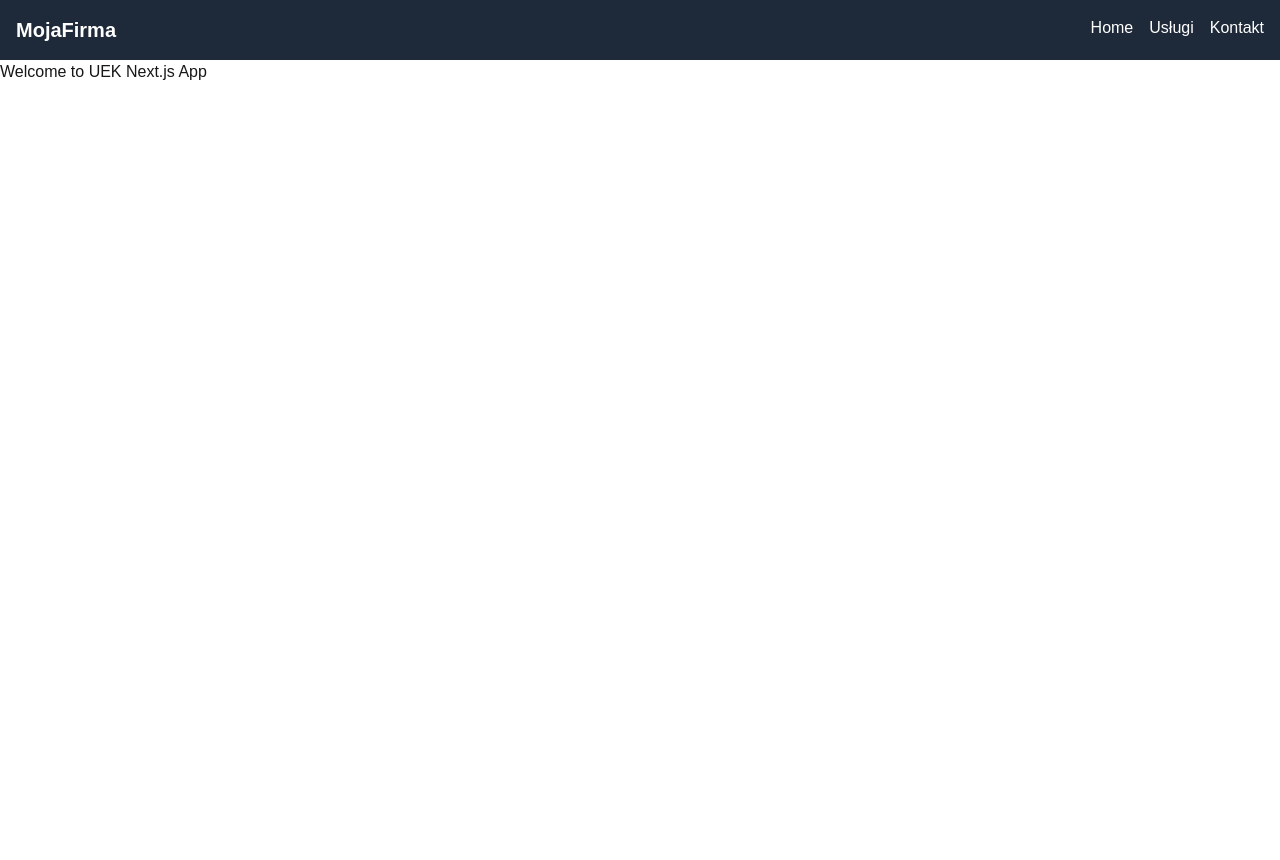
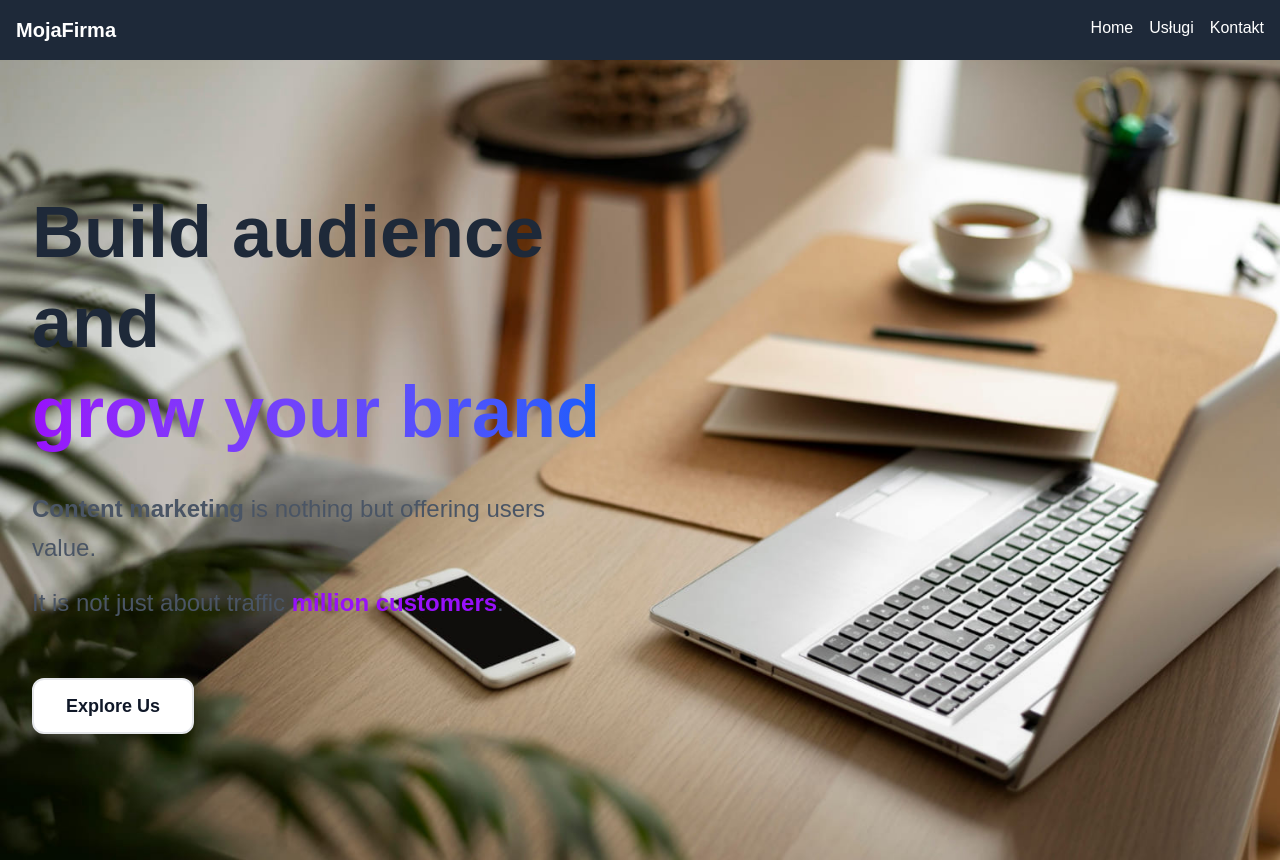
Before and after one commit to TDomagalski/uek_next.js, a Next.js app: page / in a window 1280 px wide. Before the commit the page ends 800 px from the top, so only its background shows below. Built offline with nearby package versions, Linux system fonts and the light colour scheme.

Commit message:
feat: add metadata to all pages, start coding frontpage

```diff
--- a/app/kontakt/page.jsx
+++ b/app/kontakt/page.jsx
@@ -1,3 +1,13 @@
+export const metadata = {
+  title: {
+    default: 'TwojaStrona.pl - Kontakt',
+    template: '%s | TwojaStrona.pl',
+  },
+  description:
+    'Content marketing i profesjonalne projektowanie stron WWW. Zwiększ zasięg swojej marki z naszymi usługami.',
+  metadataBase: new URL('https://twojastrona.pl/kontakt'),
+};
+
 export default function KontaktPage() {
   return (
     <main className="flex min-h-screen flex-col items-center justify-between p-24">
--- a/app/layout.jsx
+++ b/app/layout.jsx
@@ -13,13 +13,47 @@ const geistMono = Geist_Mono({
 });
 
 export const metadata = {
-  title: 'Create Next App',
-  description: 'Generated by create next app',
+  title:
+    'Agencja Web Design & SEO | Projektowanie Stron WWW | Content Marketing',
+  description:
+    'Profesjonalne projektowanie stron internetowych, optymalizacja SEO i content marketing. Budujemy marki online i zwiększamy zasięg. Sprawdź nasze usługi!',
+  keywords:
+    'web design, SEO, projektowanie stron internetowych, content marketing, strony www, optymalizacja SEO, agencja marketingowa, responsive design',
+  authors: [{ name: 'Agencja Web Design' }],
+
+  openGraph: {
+    title: 'Agencja Web Design & SEO - Buduj markę online',
+    description:
+      'Profesjonalne projektowanie stron internetowych, optymalizacja SEO i content marketing. Budujemy marki online i zwiększamy zasięg. Sprawdź nasze usługi!',
+    type: 'website',
+    locale: 'pl_PL',
+    siteName: 'Agencja Web Design',
+    images: [
+      {
+        url: '/top-bg.jpg',
+        width: 1500,
+        height: 990,
+        alt: 'Agencja Web Design - projektowanie stron internetowych i SEO',
+      },
+    ],
+  },
+
+  robots: {
+    index: true,
+    follow: true,
+    googleBot: {
+      index: true,
+      follow: true,
+      'max-video-preview': -1,
+      'max-image-preview': 'large',
+      'max-snippet': -1,
+    },
+  },
 };
 
 export default function RootLayout({ children }) {
   return (
-    <html lang="en">
+    <html lang="pl_PL">
       <body
         className={`${geistSans.variable} ${geistMono.variable} antialiased`}
       >
--- a/app/page.jsx
+++ b/app/page.jsx
@@ -1,9 +1,64 @@
-import Image from 'next/image';
+import Button from '../components/ui/Buttons';
+
+export const metadata = {
+  title: {
+    default: 'TwojaStrona.pl',
+    template: '%s | TwojaStrona.pl',
+  },
+  description:
+    'Content marketing i profesjonalne projektowanie stron WWW. Zwiększ zasięg swojej marki z naszymi usługami.',
+  metadataBase: new URL('https://twojastrona.pl'),
+};
 
 export default function Home() {
   return (
-    <div>
-      <h1>Welcome to UEK Next.js App</h1>
-    </div>
+    <>
+      <section
+        className="relative min-h-screen flex items-center justify-center overflow-hidden bg-cover bg-no-repeat bg-center"
+        style={{ backgroundImage: 'url(/homepage/top-bg.jpg)' }}
+      >
+        {/* Main Content Container */}
+        <div className="relative z-10 w-full max-w-7xl mx-auto px-4 sm:px-6 lg:px-8">
+          <div className="grid grid-cols-1 lg:grid-cols-2 gap-12 lg:gap-16 items-center min-h-screen py-20">
+            {/* Left Side - Content */}
+            <header className="space-y-8">
+              <h1 className="text-5xl sm:text-6xl lg:text-7xl font-bold leading-tight">
+                <span className="text-gray-800">Build audience and</span>
+                <br />
+                <span className="text-transparent bg-clip-text bg-gradient-to-r from-purple-600 to-blue-600">
+                  grow your brand
+                </span>
+              </h1>
+
+              <div className="space-y-4">
+                <p className="text-xl lg:text-2xl text-gray-600 leading-relaxed max-w-xl">
+                  <strong>Content marketing</strong> is nothing but offering
+                  users value.
+                </p>
+                <p className="text-xl lg:text-2xl text-gray-600 leading-relaxed max-w-xl">
+                  It is not just about traffic{' '}
+                  <span className="text-purple-600 font-semibold">
+                    million customers
+                  </span>
+                  .
+                </p>
+              </div>
+
+              {/* CTA Button */}
+              <div className="pt-6">
+                <Button
+                  variant="secondary"
+                  size="lg"
+                  className="group relative overflow-hidden"
+                  aria-label="Poznaj nasze usługi web design i SEO"
+                >
+                  <span className="relative z-10">Explore Us</span>
+                </Button>
+              </div>
+            </header>
+          </div>
+        </div>
+      </section>
+    </>
   );
 }
--- a/app/uslugi/page.jsx
+++ b/app/uslugi/page.jsx
@@ -1,3 +1,13 @@
+export const metadata = {
+  title: {
+    default: 'TwojaStrona.pl - Usługi',
+    template: '%s | TwojaStrona.pl',
+  },
+  description:
+    'Content marketing i profesjonalne projektowanie stron WWW. Zwiększ zasięg swojej marki z naszymi usługami.',
+  metadataBase: new URL('https://twojastrona.pl/uslugi'),
+};
+
 export default function UslugiPage() {
   return (
     <main className="flex min-h-screen flex-row items-center justify-around p-24">
--- /dev/null
+++ b/components/ui/Buttons.jsx
@@ -0,0 +1,84 @@
+'use client';
+
+import { forwardRef } from 'react';
+import { cn } from '@/lib/utils';
+
+/**
+ * Uniwersalny komponent Button z animacjami i accessibility
+ * forwardRef pozwala na przekazywanie ref - ważne dla form libraries i focus management
+ */
+const Button = forwardRef(
+  (
+    {
+      children,
+      variant = 'primary',
+      size = 'md',
+      className,
+      disabled,
+      loading = false,
+      ...props
+    },
+    ref
+  ) => {
+    const baseStyles = cn(
+      // Base styles z focus management dla accessibility
+      'inline-flex items-center justify-center font-semibold rounded-xl transition-all duration-300',
+      'focus:outline-none focus:ring-2 focus:ring-offset-2 disabled:opacity-50 disabled:cursor-not-allowed',
+      'active:scale-[0.98] shadow-lg hover:shadow-xl',
+
+      // Variants - różne style wizualne
+      {
+        'bg-gradient-to-r from-blue-600 to-purple-600 hover:from-blue-700 hover:to-purple-700 text-white focus:ring-blue-500':
+          variant === 'primary',
+        'bg-gradient-to-r from-orange-500 to-red-500 hover:from-orange-600 hover:to-red-600 text-white focus:ring-orange-500':
+          variant === 'cta',
+        'bg-white hover:bg-gray-50 text-gray-900 border-2 border-gray-200 hover:border-gray-300 focus:ring-blue-500':
+          variant === 'secondary',
+      },
+
+      // Sizes
+      {
+        'px-4 py-2 text-sm h-10': size === 'sm',
+        'px-6 py-3 text-base h-12': size === 'md',
+        'px-8 py-4 text-lg h-14': size === 'lg',
+      },
+
+      className
+    );
+
+    return (
+      <button
+        ref={ref}
+        className={baseStyles}
+        disabled={disabled || loading}
+        {...props}
+      >
+        {loading && (
+          <svg
+            className="animate-spin -ml-1 mr-3 h-5 w-5"
+            fill="none"
+            viewBox="0 0 24 24"
+          >
+            <circle
+              className="opacity-25"
+              cx="12"
+              cy="12"
+              r="10"
+              stroke="currentColor"
+              strokeWidth="4"
+            />
+            <path
+              className="opacity-75"
+              fill="currentColor"
+              d="m4 12a8 8 0 018-8V0C5.373 0 0 5.373 0 12h4zm2 5.291A7.962 7.962 0 014 12H0c0 3.042 1.135 5.824 3 7.938l3-2.647z"
+            />
+          </svg>
+        )}
+        {children}
+      </button>
+    );
+  }
+);
+
+Button.displayName = 'Button';
+export default Button;
--- /dev/null
+++ b/lib/utils.js
@@ -0,0 +1,22 @@
+/**
+ * Utility function do łączenia klas CSS z warunkami
+ * Zastępuje bibliotekę clsx/classnames - trend minimalizacji dependencies w 2025
+ */
+export function cn(...classes) {
+  return classes
+    .flat()
+    .filter(Boolean)
+    .map((cls) => {
+      if (typeof cls === 'string') return cls;
+      if (typeof cls === 'object' && cls !== null) {
+        return Object.entries(cls)
+          .filter(([, condition]) => condition)
+          .map(([className]) => className)
+          .join(' ');
+      }
+      return '';
+    })
+    .join(' ')
+    .replace(/\s+/g, ' ')
+    .trim();
+}
```
Also changed, not shown: public/homepage/top-bg.jpg (added).
